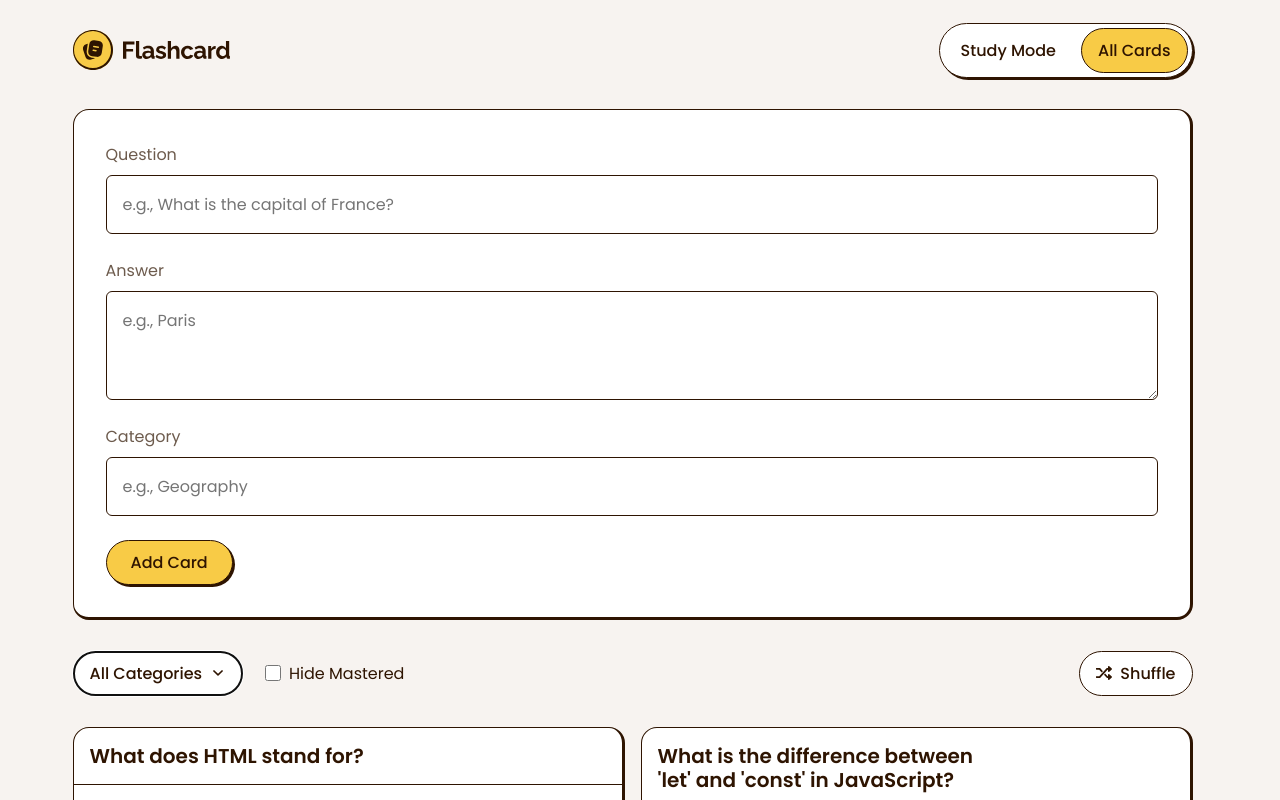
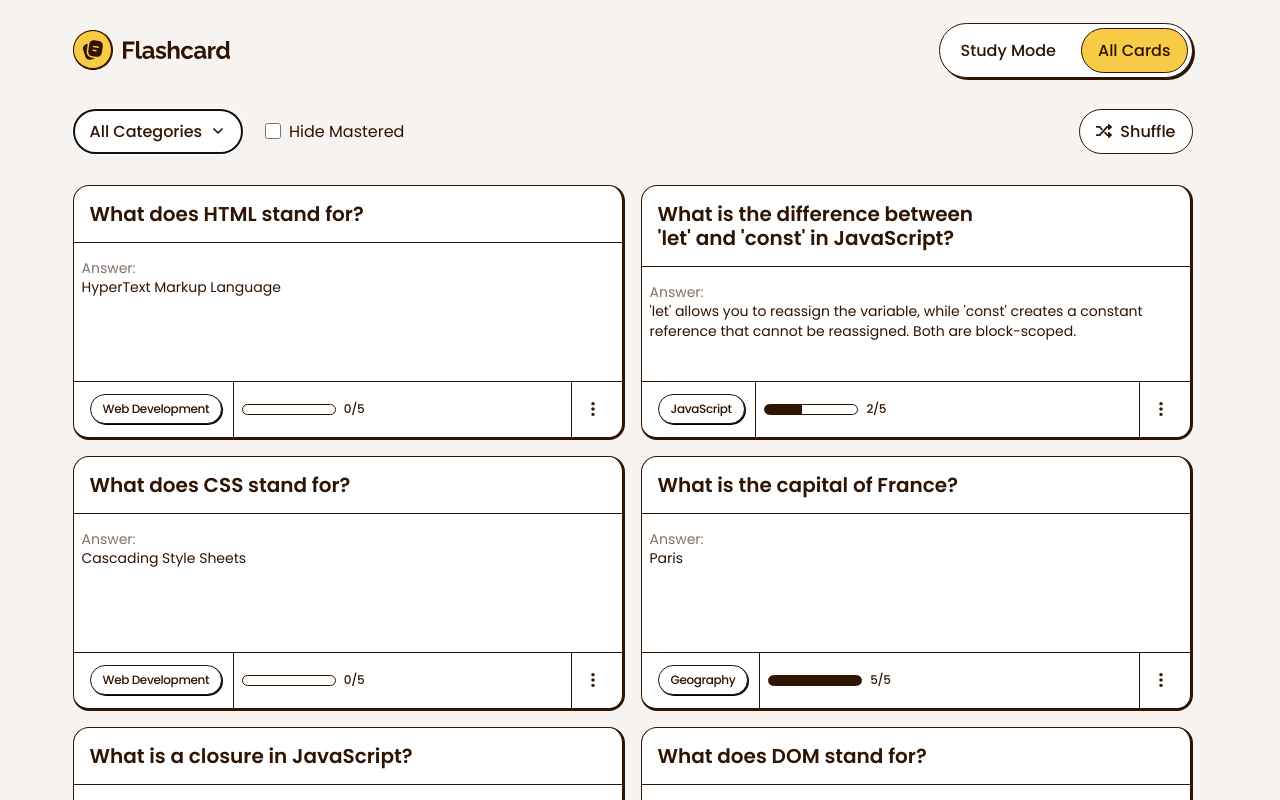
Before and after one commit to jkaps9/flashcard-app, a React (Vite) app: page / in a window 1280 px wide. Shown: the top 800 px of the page. Built offline with nearby package versions, Linux system fonts and the light colour scheme.

Commit message:
conditionally render add card form and show toast over all

```diff
--- a/src/components/CardManager.jsx
+++ b/src/components/CardManager.jsx
@@ -15,6 +15,7 @@ export default function CardManager({ studyMode, toggleView }) {
   const [selectedCategories, setSelectedCategories] = useState([]);
   const [isHideMastered, setIsHideMastered] = useState(false);
   const [toastMessages, setToastMessages] = useState([]);
+  const [addCardFormVisible, setAddCardFormVisible] = useState(false);
 
   const handleAddCard = (formData) => {
     if (!formData.question || !formData.answer || !formData.category) return;
@@ -156,7 +157,6 @@ export default function CardManager({ studyMode, toggleView }) {
         <section>
           <div className="container">
             <div className={styles.cardManager}>
-              <div className="card">
               {toastMessages.length > 0 ? (
                 <div className="toast-list">
                   {toastMessages.map((toastMessage, index) => (
@@ -168,11 +168,14 @@ export default function CardManager({ studyMode, toggleView }) {
                   ))}
                 </div>
               ) : null}
+              {addCardFormVisible && (
+                <div className="card">
                   <CardForm
                     onSubmit={handleAddCard}
                     buttonText="Add Card"
                   ></CardForm>
                 </div>
+              )}
               <Filters
                 categoriesWithCounts={categoriesWithCounts}
                 selectedCategories={selectedCategories}
--- a/src/index.css
+++ b/src/index.css
@@ -491,9 +491,10 @@ h3 {
   display: flex;
   flex-direction: column;
   gap: 0.5rem;
-  position: absolute;
+  position: fixed;
   right: 60px;
   top: 116px;
+  z-index: 1000;
 }
 
 .toast {
```
Lines whose indentation alone changed are shown as unchanged.
